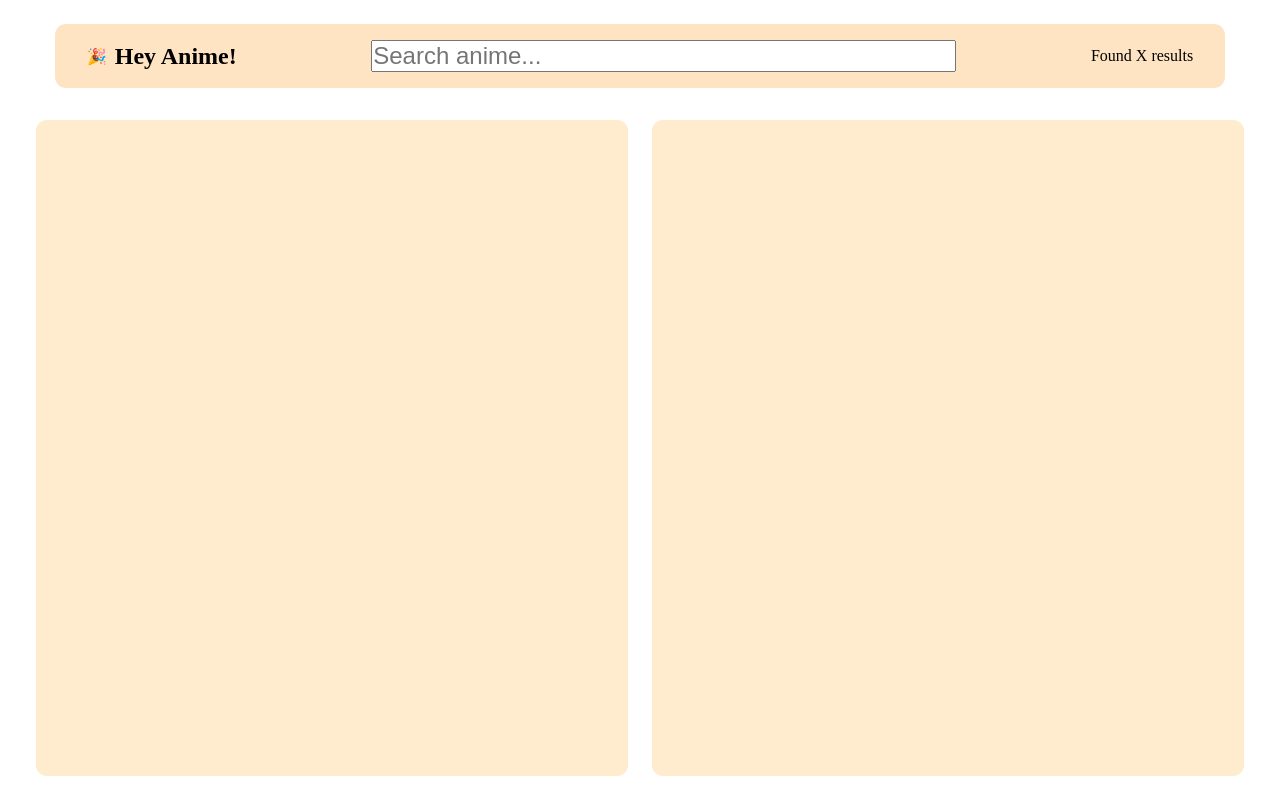
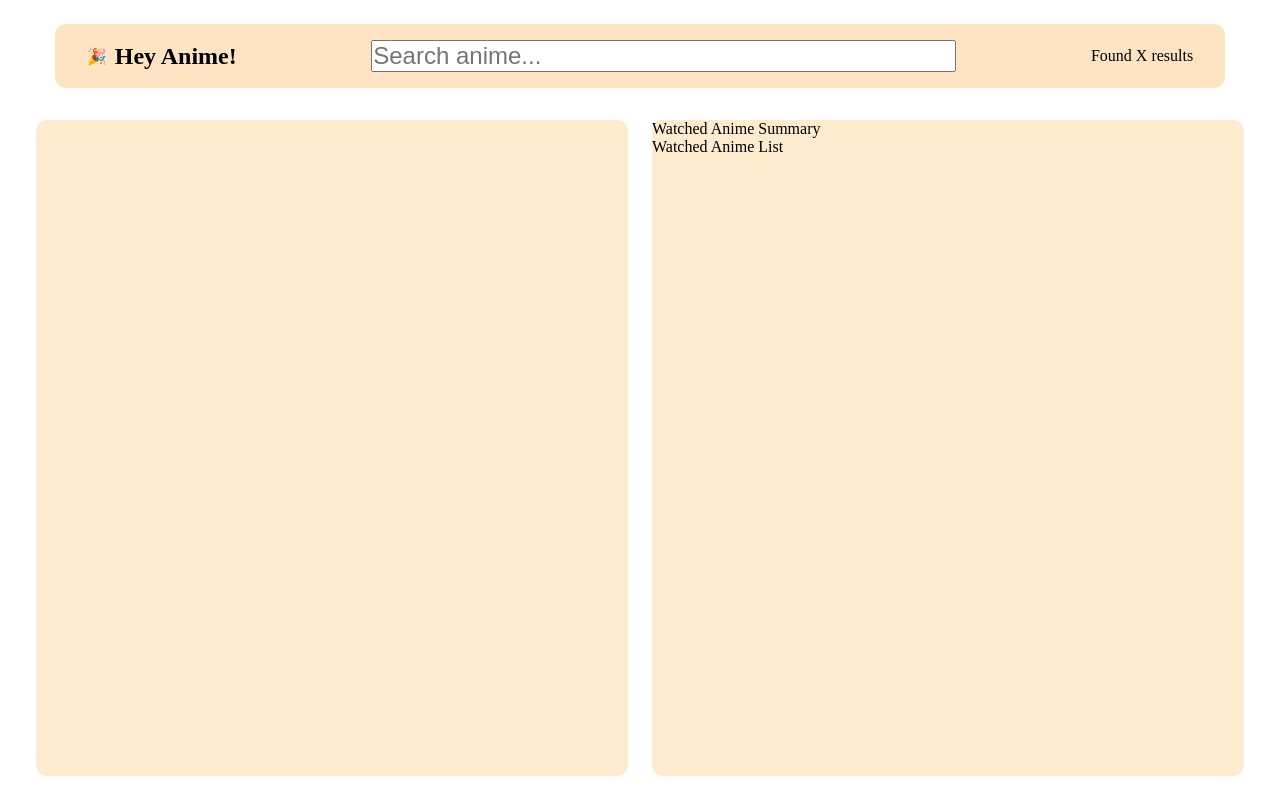
Before and after one commit to KseniiaErnest/react-anime-search, a React (Create React App) app: page / in a window 1280 px wide. Built offline with nearby package versions, Linux system fonts and the light colour scheme.

Commit message:
SelectAnime and display anime details

```diff
--- a/src/App.js
+++ b/src/App.js
@@ -6,6 +6,9 @@ import Box from './components/Box';
 import AnimeList from "./components/AnimeList";
 import Loader from "./components/Loader";
 import Error from "./components/Error";
+import AnimeDetails from "./components/AnimeDetails";
+import WatchedAnimeSummary from "./components/WatchedAnimeSummary";
+import WatchedAnimeList from "./components/WatchedAnimeList";
 
 const animeListTemp = [
   {title: 'Naruto',
@@ -26,11 +29,20 @@ id: 2,
 ]
 
 function App() {
-  const [anime, setAnime] = useState(animeListTemp);
+  const [anime, setAnime] = useState([]);
   const [isLoading, setIsLoading] = useState(false);
   const [error, setError] = useState('');
   const [query, setQuery] = useState('');
+  const [selectId, setSelectId] = useState(null);
   // const tempQueary = 'naruto';
+
+  function handleSelectAnime(id) {
+    setSelectId((currentId) => (id === currentId ? null : id));
+  };
+
+  function handleCloseAnime() {
+    setSelectId(null);
+  }
 
 
   useEffect(function () {
@@ -73,10 +85,21 @@ fetchAnime();
 <Box>
 {/* {isLoading ? <Loader /> : <AnimeList anime={anime} />} */}
 {isLoading && <Loader />}
-{!isLoading && !error && <AnimeList anime={anime} />}
+{!isLoading && !error && <AnimeList anime={anime} onSelectAnime={handleSelectAnime} />}
 {error && <Error message={error}/>}
 </Box>
-<Box></Box>
+<Box>
+  {selectId ?
+  (<AnimeDetails selectId={selectId} onCloseAnime={handleCloseAnime} anime={anime} />)
+  :
+  (<>
+    <WatchedAnimeSummary />
+  <WatchedAnimeList />
+  </>  )
+
+  }
+
+</Box>
      </Main>
     </div>
   );
--- /dev/null
+++ b/src/components/AnimeDetails.js
@@ -0,0 +1,11 @@
+export default function AnimeDetails( {selectId, onCloseAnime, anime} ) {
+const selectedAnime = anime.find((animeToSelect) => animeToSelect.mal_id === selectId)
+
+  return(
+    <div>
+    <button onClick={onCloseAnime}>&larr;</button>
+    <h2>{selectedAnime.title}</h2>
+
+    </div>
+  )
+}
--- a/src/components/AnimeInfo.js
+++ b/src/components/AnimeInfo.js
@@ -1,7 +1,7 @@
-export default function AnimeInfo( {oneAnime} ) {
+export default function AnimeInfo( {oneAnime, onSelectAnime} ) {
 
   return (
-    <li className="anime-info-li">
+    <li className="anime-info-li" onClick={() => onSelectAnime(oneAnime.mal_id)}>
 <img src={oneAnime.images?.jpg?.image_url} alt={oneAnime.title} />
 <div>
   <h2>{oneAnime.title}</h2>
--- a/src/components/AnimeList.js
+++ b/src/components/AnimeList.js
@@ -1,11 +1,11 @@
 import AnimeInfo from "./AnimeInfo";
 
-export default function AnimeList( {anime} ) {
+export default function AnimeList( {anime, onSelectAnime} ) {
 
   return(
     <ul className="anime-ul">
 {anime.map((oneAnime) => (
-  <AnimeInfo oneAnime={oneAnime} key={oneAnime.id} />
+  <AnimeInfo oneAnime={oneAnime} key={oneAnime.mal_id} onSelectAnime={onSelectAnime} />
 ))
   }
     </ul>
--- /dev/null
+++ b/src/components/WatchedAnimeList.js
@@ -0,0 +1,8 @@
+export default function WatchedAnimeList() {
+
+  return(
+    <div>
+      Watched Anime List
+    </div>
+  )
+}
--- /dev/null
+++ b/src/components/WatchedAnimeSummary.js
@@ -0,0 +1,5 @@
+export default function WatchedAnimeSummary() {
+  return(
+    <div>Watched Anime Summary</div>
+  )
+}
```
